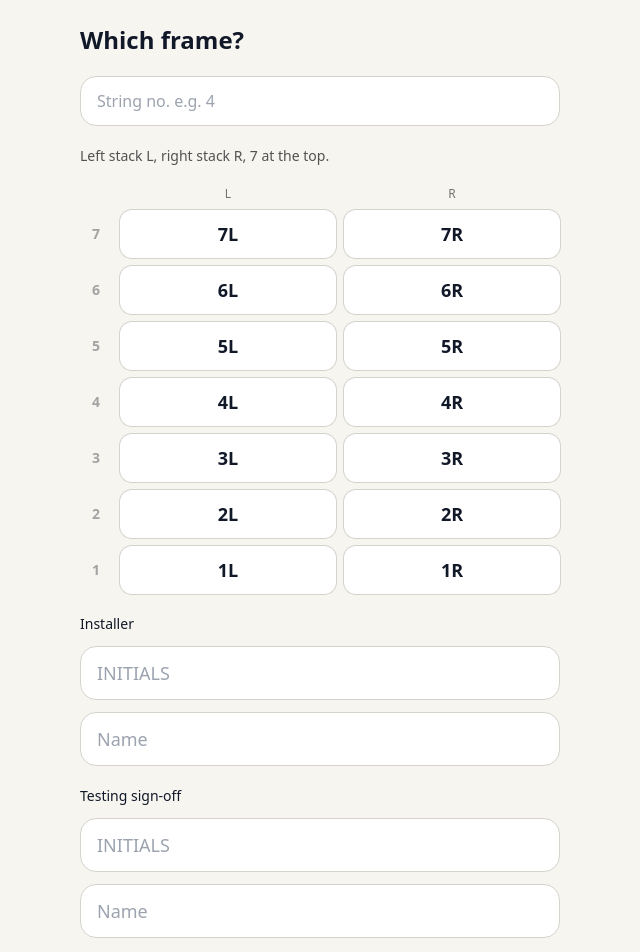
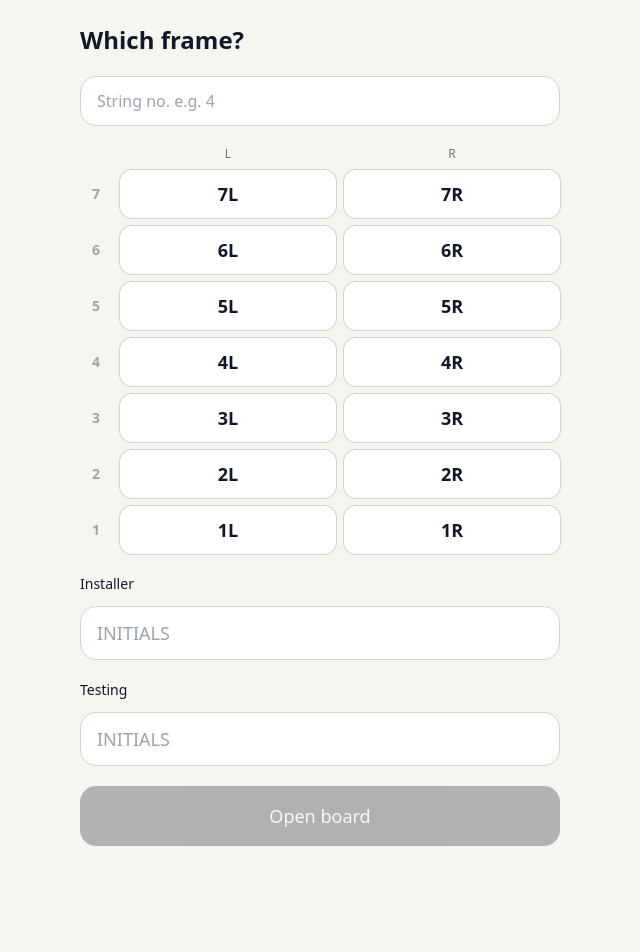
Before and after one commit to ksumit12/digitalize_MCCB_paperwork, a Next.js app: page /frames/new in a window 1280 px wide. Shown: the top 952 px of the page, without its empty margins (320-960 px from the left). After the commit the page ends 870 px from the top, so only its background shows below. Built offline with nearby package versions, Linux system fonts and the light colour scheme.

Commit message:
Use initials only for installer and testing, and stop copying the installer onto testing sign-off.

```diff
--- a/app/frames/new/page.tsx
+++ b/app/frames/new/page.tsx
@@ -22,36 +22,17 @@ function NewFrameForm() {
   const [stringKey, setStringKey] = useState(presetKey);
   const [stringId, setStringId] = useState(presetSlot || "");
   const [initials, setInitials] = useState("");
-  const [name, setName] = useState("");
-  const [nameTouched, setNameTouched] = useState(false);
   const [testerInitials, setTesterInitials] = useState("");
-  const [testerName, setTesterName] = useState("");
   const [saving, setSaving] = useState(false);
 
   useEffect(() => {
     const last = lastInstaller();
-    if (last) {
-      setInitials(last.initials);
-      setName(last.name);
-    }
+    if (last?.initials) setInitials(last.initials);
     const tester = lastTester();
-    if (tester) {
+    if (tester?.initials && tester.initials !== last?.initials) {
       setTesterInitials(tester.initials);
-      setTesterName(tester.name);
     }
   }, []);
-
-  async function onInitials(raw: string) {
-    const next = normalizeInitials(raw);
-    setInitials(next);
-    const found = await lookupInstaller(next);
-    if (found) {
-      setName(found.name);
-      setNameTouched(false);
-    } else if (!nameTouched) {
-      setName("");
-    }
-  }
 
   const slot = parseFrameSlot(stringId) || stringId;
 
@@ -68,7 +49,6 @@ function NewFrameForm() {
             placeholder="String no. e.g. 4"
             className="w-full rounded-2xl border border-rule bg-white px-4 py-3"
           />
-          <p className="text-sm text-neutral-600">Left stack L, right stack R, 7 at the top.</p>
           <div className="grid grid-cols-[2rem_1fr_1fr] gap-2">
             <div />
             <p className="text-center text-xs font-medium text-neutral-500">L</p>
@@ -100,59 +80,31 @@ function NewFrameForm() {
 
       <div className="space-y-3">
         <p className="text-sm font-medium">Installer</p>
-        <PeopleChips
-          selected={initials}
-          onPick={(p) => {
-            setInitials(p.initials);
-            setName(p.name);
-            setNameTouched(false);
-          }}
-        />
+        <PeopleChips selected={initials} onPick={(p) => setInitials(p.initials)} />
         <input
           value={initials}
-          onChange={(e) => void onInitials(e.target.value)}
+          onChange={(e) => setInitials(normalizeInitials(e.target.value))}
           placeholder="Initials"
           autoCapitalize="characters"
           className="w-full rounded-2xl border border-rule bg-white px-4 py-3 text-lg uppercase"
         />
-        <input
-          value={name}
-          onChange={(e) => {
-            setNameTouched(true);
-            setName(e.target.value);
-          }}
-          placeholder="Name"
-          className="w-full rounded-2xl border border-rule bg-white px-4 py-3 text-lg"
-        />
       </div>
 
       <div className="space-y-3">
-        <p className="text-sm font-medium">Testing sign-off</p>
-        <PeopleChips
-          selected={testerInitials}
-          onPick={(p) => {
-            setTesterInitials(p.initials);
-            setTesterName(p.name);
-          }}
-        />
+        <p className="text-sm font-medium">Testing</p>
+        <PeopleChips selected={testerInitials} onPick={(p) => setTesterInitials(p.initials)} />
         <input
           value={testerInitials}
-          onChange={(e) => setTesterInitials(e.target.value.toUpperCase())}
+          onChange={(e) => setTesterInitials(normalizeInitials(e.target.value))}
           placeholder="Initials"
           autoCapitalize="characters"
           className="w-full rounded-2xl border border-rule bg-white px-4 py-3 text-lg uppercase"
-        />
-        <input
-          value={testerName}
-          onChange={(e) => setTesterName(e.target.value)}
-          placeholder="Name"
-          className="w-full rounded-2xl border border-rule bg-white px-4 py-3 text-lg"
         />
       </div>
 
       <button
         type="button"
-        disabled={saving || !slot || !name.trim() || !stringKey.trim()}
+        disabled={saving || !slot || !initials.trim() || !stringKey.trim()}
         className="w-full rounded-2xl bg-ink py-4 text-lg text-white disabled:opacity-30"
         onClick={async () => {
           setSaving(true);
@@ -161,28 +113,32 @@ function NewFrameForm() {
             router.push(`/frames/${existing.id}/map`);
             return;
           }
+          const installerKey = normalizeInitials(initials);
+          const testerKey = normalizeInitials(testerInitials);
+          const knownInstaller = await lookupInstaller(installerKey);
+          const knownTester = testerKey ? await lookupInstaller(testerKey) : undefined;
           const installer = {
-            initials: normalizeInitials(initials) || name.slice(0, 2).toUpperCase(),
-            name: name.trim(),
-          };
-          const tester = {
-            initials: normalizeInitials(testerInitials) || installer.initials,
-            name: testerName.trim() || installer.name,
+            initials: installerKey,
+            name: knownInstaller?.name || installerKey,
           };
           await saveInstaller(installer);
-          if (tester.initials !== installer.initials || tester.name !== installer.name) {
+          rememberLastInstaller(installer);
+          if (testerKey) {
+            const tester = {
+              initials: testerKey,
+              name: knownTester?.name || testerKey,
+            };
             await saveInstaller(tester);
+            rememberLastTester(tester);
           }
-          rememberLastInstaller(installer);
-          rememberLastTester(tester);
           const frame = createEmptyFrame({
             stringKey: stringKey.trim(),
             frameSlot: slot,
             stringId: slot,
             installerInitials: installer.initials,
             installerName: installer.name,
-            testerInitials: tester.initials,
-            testerName: tester.name,
+            testerInitials: testerKey,
+            testerName: testerKey ? knownTester?.name || testerKey : "",
           });
           await saveFrame(frame);
           router.push(`/frames/${frame.id}/map`);
--- a/components/SignPick.tsx
+++ b/components/SignPick.tsx
@@ -24,7 +24,7 @@ export function SignPick({
       {people.length ? (
         <div className="flex flex-wrap gap-2">
           {people.map((p) => {
-            const label = `${p.initials}${p.name ? ` · ${p.name}` : ""}`;
+            const label = p.initials;
             const on = value === p.initials || value === p.name || value === label;
             return (
               <button
@@ -75,8 +75,7 @@ export function PeopleChips({
             onClick={() => onPick(p)}
             className={`rounded-full px-3 py-2 text-sm ${on ? "bg-ink text-white" : "bg-zinc-100"}`}
           >
-            {p.initials}
-            {p.name ? ` · ${p.name}` : ""}
+          {p.initials}
           </button>
         );
       })}
--- a/lib/emptyFrame.ts
+++ b/lib/emptyFrame.ts
@@ -91,8 +91,8 @@ export function createEmptyFrame(opts?: {
   const date = iso.slice(0, 10);
   const time = now.toTimeString().slice(0, 5);
   const labels: CbsdsLabel[] = ["A", "B", "C", "D"];
-  const sign = opts?.installerName?.trim() ?? "";
-  const testSign = opts?.testerName?.trim() || opts?.testerInitials?.trim() || sign;
+  const sign = opts?.installerInitials?.trim() || opts?.installerName?.trim() || "";
+  const testSign = opts?.testerInitials?.trim() || opts?.testerName?.trim() || "";
 
   return {
     id: generateId(),
@@ -101,7 +101,7 @@ export function createEmptyFrame(opts?: {
     frameSlot: opts?.frameSlot ?? opts?.stringId ?? "",
     submitted: false,
     installerInitials: opts?.installerInitials ?? "",
-    installerName: sign,
+    installerName: opts?.installerName?.trim() || sign,
     testerInitials: opts?.testerInitials ?? "",
     testerName: opts?.testerName ?? "",
     shepherdFrameId: "",
```
